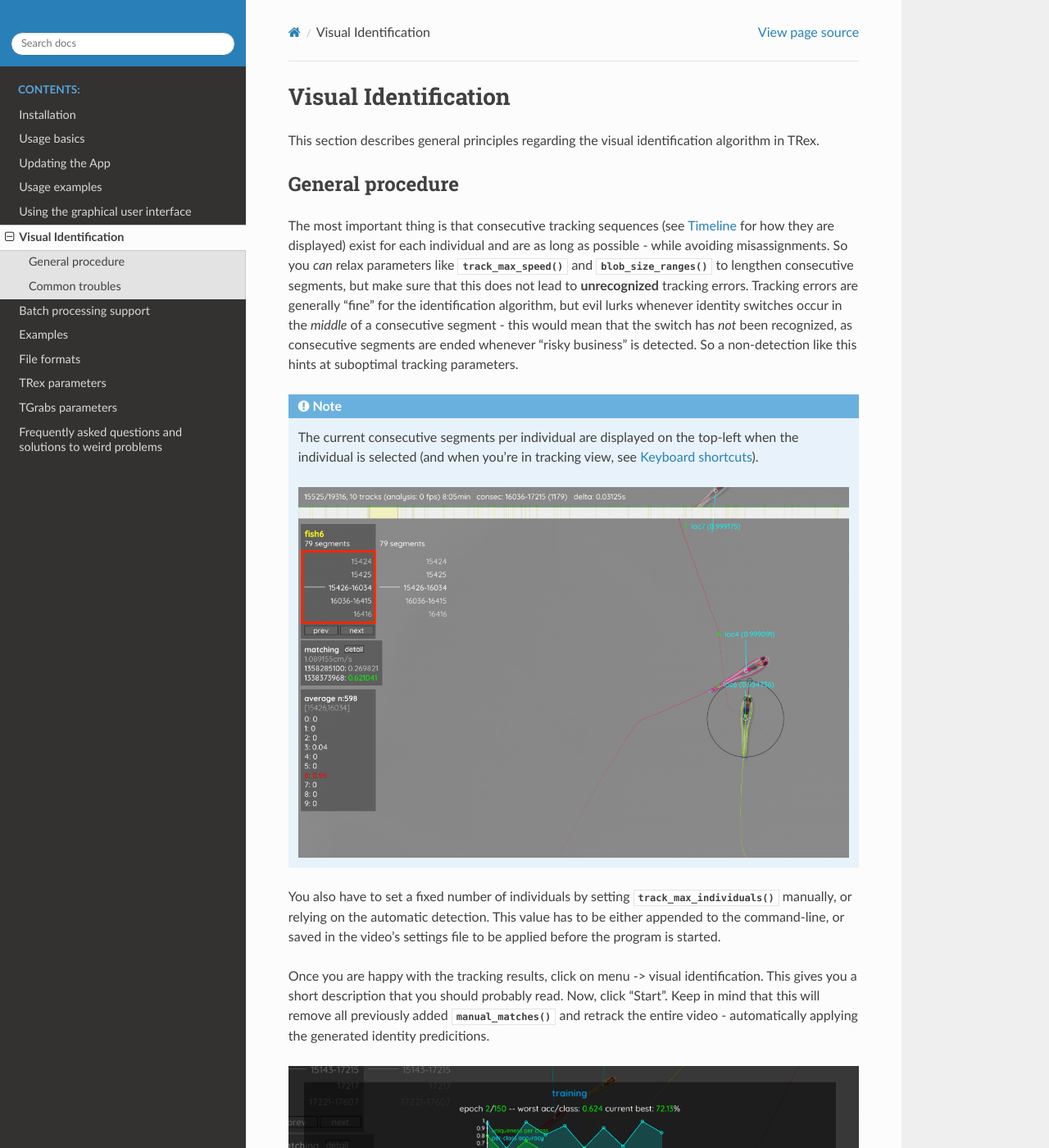
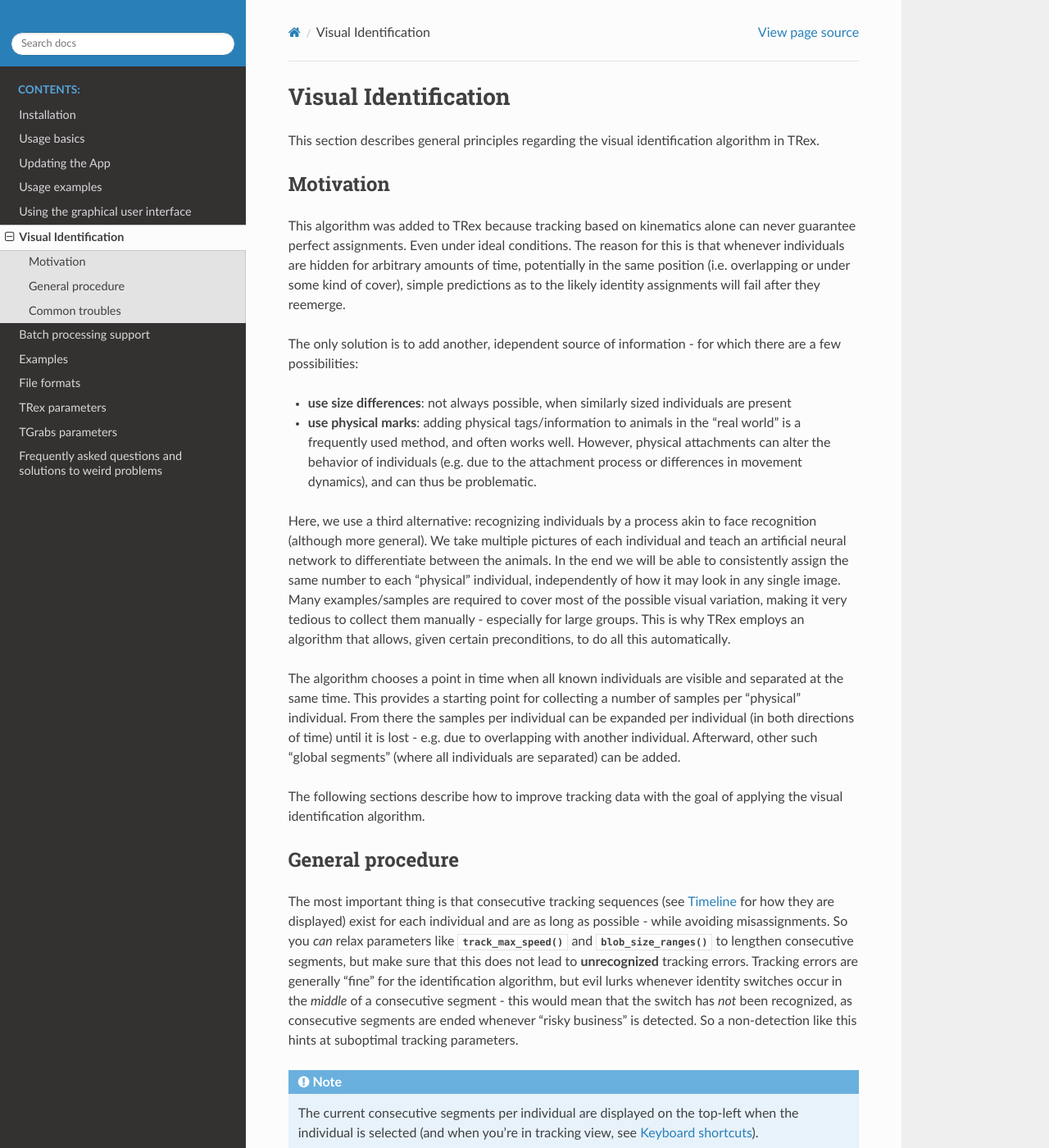
Before and after one commit to mooch443/trex, a Sphinx documentation site: the page built from docs/identification.rst, in a window 1280 px wide and 1400 px high. Shown: the whole window at 82% size. Built offline with Sphinx 7.4.7 and the Read the Docs theme 2.0.0, drawn with Linux system fonts in a browser that asks for light colours.

```diff
--- a/docs/identification.rst
+++ b/docs/identification.rst
@@ -7,6 +7,22 @@ Visual Identification
 =====================
 
 This section describes general principles regarding the visual identification algorithm in |trex|.
+
+Motivation
+----------
+
+This algorithm was added to |trex| because tracking based on kinematics alone can never guarantee perfect assignments. Even under ideal conditions. The reason for this is that whenever individuals are hidden for arbitrary amounts of time, potentially in the same position (i.e. overlapping or under some kind of cover), simple predictions as to the likely identity assignments will fail after they reemerge.
+
+The only solution is to add another, idependent source of information - for which there are a few possibilities:
+
+- **use size differences**: not always possible, when similarly sized individuals are present
+- **use physical marks**: adding physical tags/information to animals in the "real world" is a frequently used method, and often works well. However, physical attachments can alter the behavior of individuals (e.g. due to the attachment process or differences in movement dynamics), and can thus be problematic.
+
+Here, we use a third alternative: recognizing individuals by a process akin to face recognition (although more general). We take multiple pictures of each individual and teach an artificial neural network to differentiate between the animals. In the end we will be able to consistently assign the same number to each "physical" individual, independently of how it may look in any single image. Many examples/samples are required to cover most of the possible visual variation, making it very tedious to collect them manually - especially for large groups. This is why |trex| employs an algorithm that allows, given certain preconditions, to do all this automatically.
+
+The algorithm chooses a point in time when all known individuals are visible and separated at the same time. This provides a starting point for collecting a number of samples per "physical" individual. From there the samples per individual can be expanded per individual (in both directions of time) until it is lost - e.g. due to overlapping with another individual. Afterward, other such "global segments" (where all individuals are separated) can be added.
+
+The following sections describe how to improve tracking data with the goal of applying the visual identification algorithm.
 
 General procedure
 -----------------
```
Also changed, not shown: docs/gui.rst (+26 -0 lines), 2 other files.
